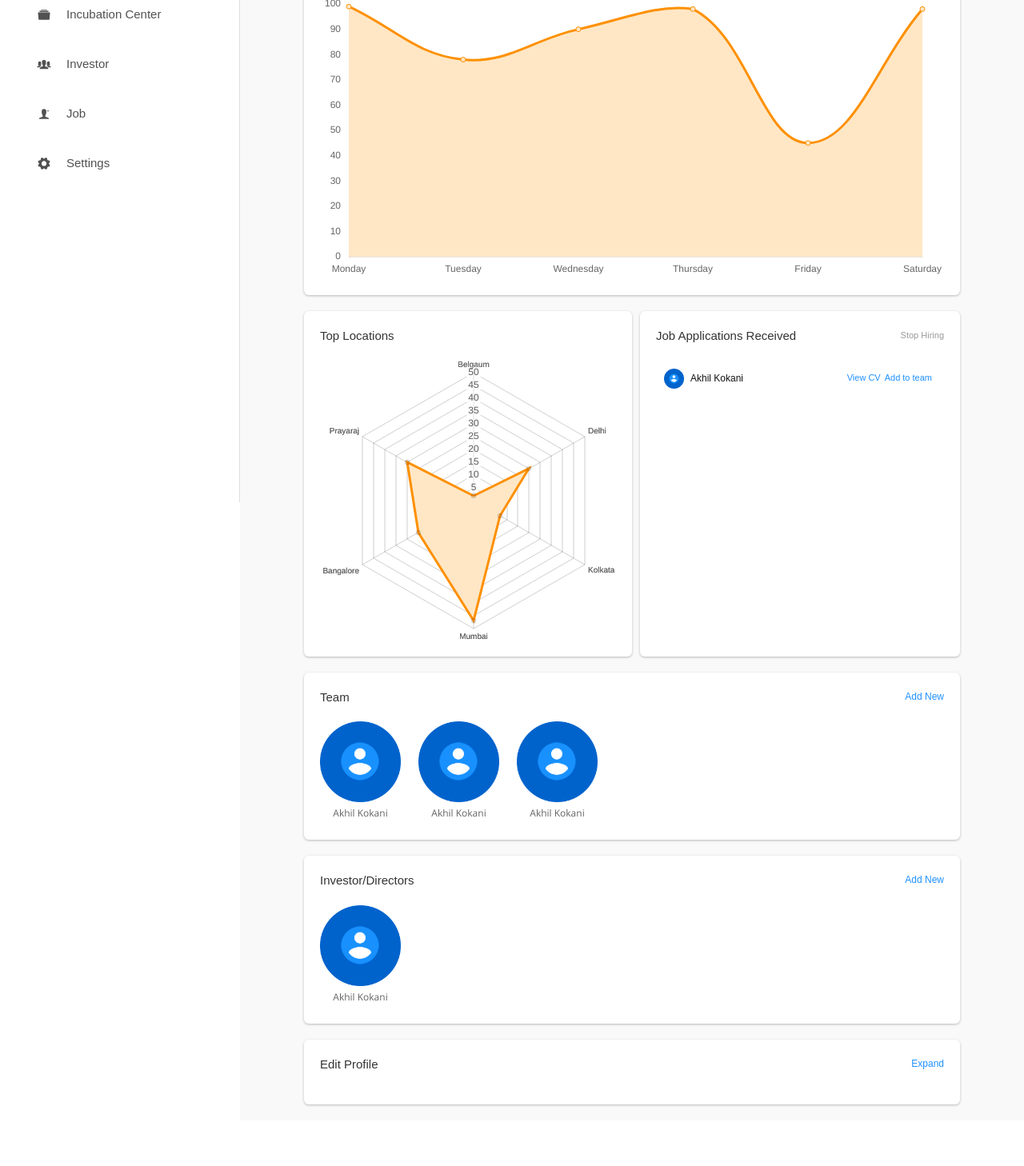
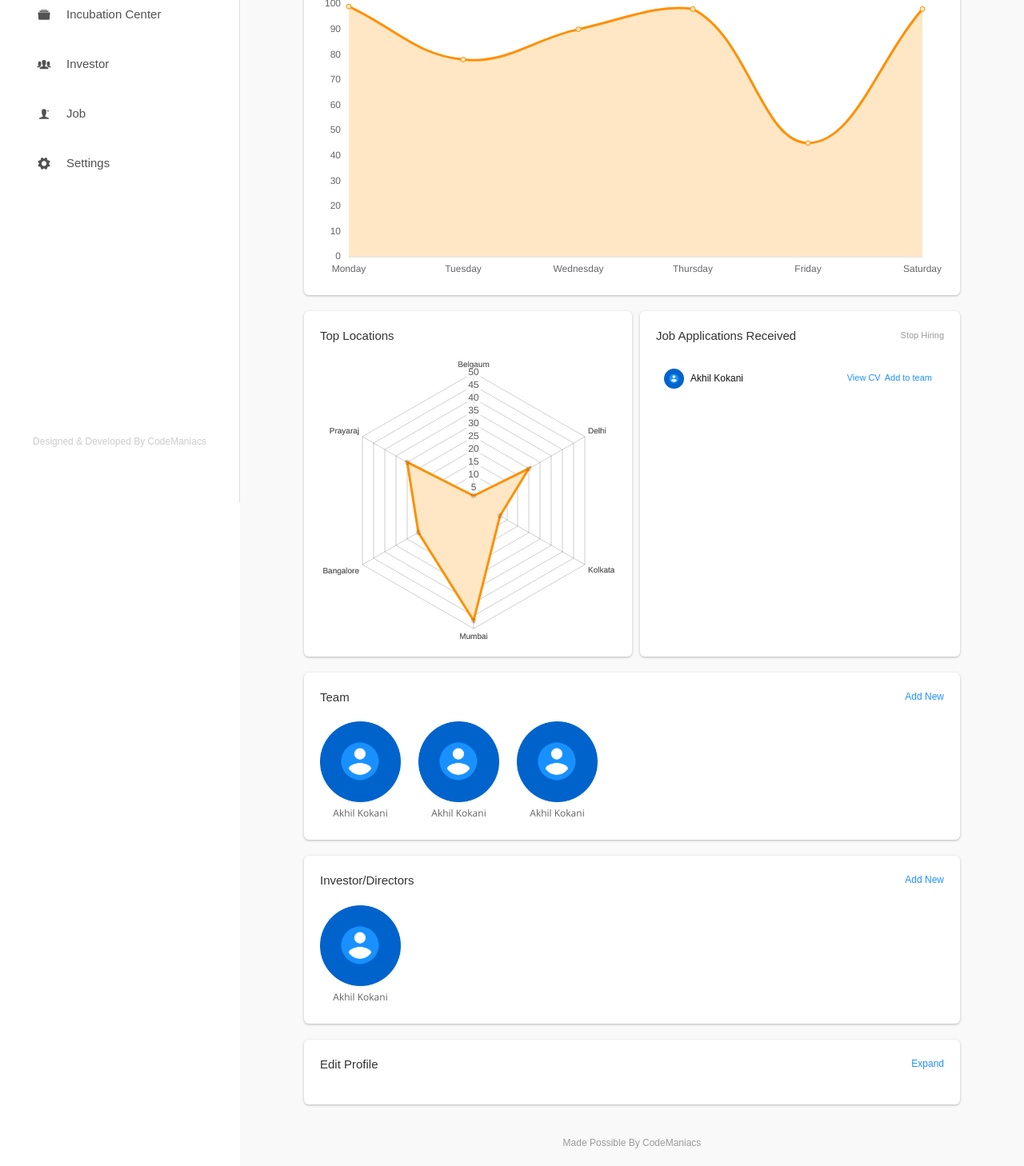
Before and after one commit to Akhilkokani/set, a PHP site: page /dashboard/startup/ in a window 1280 px wide. Shown: the part 172-1630 px from the top of the page at 80% size. Before the commit the page ends 1556 px from the top, so only its background shows below. Run offline with PHP 8.4, Linux system fonts and the light colour scheme.

Commit message:
Added footer below tab content

```diff
--- a/dashboard/startup/index.php
+++ b/dashboard/startup/index.php
@@ -324,6 +324,10 @@
 
           </div>
         </div>
+
+        <footer style="min-height: 42%; display: flex; flex-direction: column; padding: 1em; text-align: center;">
+          <span style="margin-top: auto; font-size: 12px; color: #cccccc; font-family: sans-serif;">Designed &amp; Developed By CodeManiacs</span>
+        </footer>
       </div>
 
       <div class="dashboard-tab-content-wrap startup-tab-content-wrap">
@@ -805,7 +809,7 @@
                         <div class="group-action-input-wrap">
                           <div class="group-action-input">
                             <label>Pincode</label>
-                            <input id="edit_stup_pcode" type="text" value="" placeholder="Address" style="width:100%;">
+                            <input id="edit_stup_pcode" type="text" value="" placeholder="Pincode" style="width:100%;">
                           </div>
                         </div>
 
@@ -958,6 +962,10 @@
             </div>
           </div>
         </div>
+
+        <footer style="padding:2em; text-align:center;">
+          <span style="font-size:12px; color:#9a9a9a; font-family:sans-serif;">Made Possible By CodeManiacs</span>
+        </footer>
       </div>
     </div>
   </div>
```
